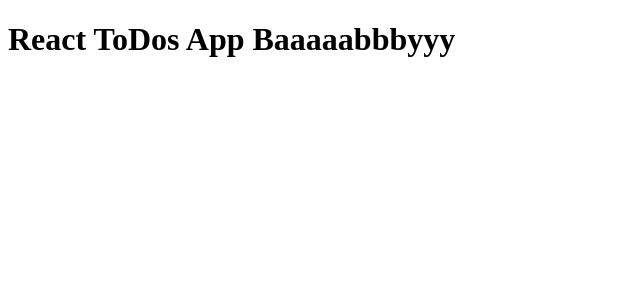
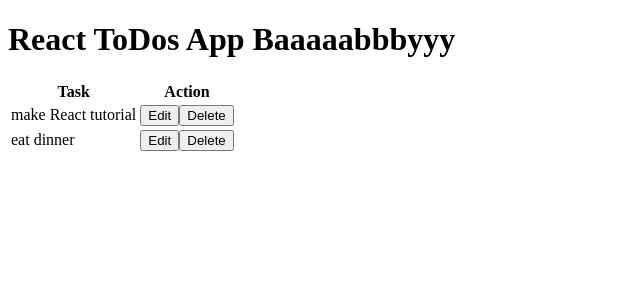
Before and after one commit to ga-wdi-exercises/todo-app-react, a React (Create React App) app: page / in a window 1280 px wide. Shown: the top 300 px of the page, without its empty margins (0-640 px from the left). Built offline with nearby package versions, Linux system fonts and the light colour scheme.

Commit message:
added buttons

```diff
--- a/src/App.js
+++ b/src/App.js
@@ -1,19 +1,34 @@
 import React, {Component} from 'react'
+import TodosList from './todos-list'
+
+const todos = [
+  {
+    task: 'make React tutorial',
+    isCompleted: false
+  },
+  {
+    task: 'eat dinner',
+    isCompleted: true
+  }
+]
 
 class App extends Component {
+  constructor(props) {
+    super(props)
+
+    this.state = {
+      todos
+    }
+  }
+
   render() {
     return (
+    <div>
       <h1>React ToDos App Baaaaabbbyyy</h1>
+      <TodosList todos={this.state.todos} />
+    </div>
     )
   }
 }
 
-
-
-
-
-
-
-
-
 export default App
--- /dev/null
+++ b/src/todos-list-header.js
@@ -0,0 +1,16 @@
+import React, {Component} from 'react'
+
+class TodosListHeader extends Component {
+  render() {
+    return (
+        <thead>
+          <tr>
+            <th>Task</th>
+            <th>Action</th>
+          </tr>
+        </thead>
+    )
+  }
+}
+
+export default TodosListHeader
--- /dev/null
+++ b/src/todos-list-item.js
@@ -0,0 +1,17 @@
+import React, {Component} from 'react'
+
+class TodosListItem extends Component {
+  render() {
+    return (
+      <tr>
+        <td>{this.props.task}</td>
+        <td>
+            <button>Edit</button>
+            <button>Delete</button>
+        </td>
+      </tr>
+    )
+  }
+}
+
+export default TodosListItem
--- /dev/null
+++ b/src/todos-list.js
@@ -0,0 +1,24 @@
+import _ from 'lodash'
+import React, {Component} from 'react'
+import TodosListHeader from './todos-list-header'
+import TodosListItem from './todos-list-item'
+
+class TodosList extends Component {
+  renderItems() {
+    return _.map(this.props.todos, (todo, index) => <TodosListItem key={index
+    } {...todo} />)
+  }
+
+  render() {
+    return (
+      <table>
+        <TodosListHeader />
+        <tbody>
+          {this.renderItems()}
+        </tbody>
+      </table>
+    )
+  }
+}
+
+export default TodosList
```
